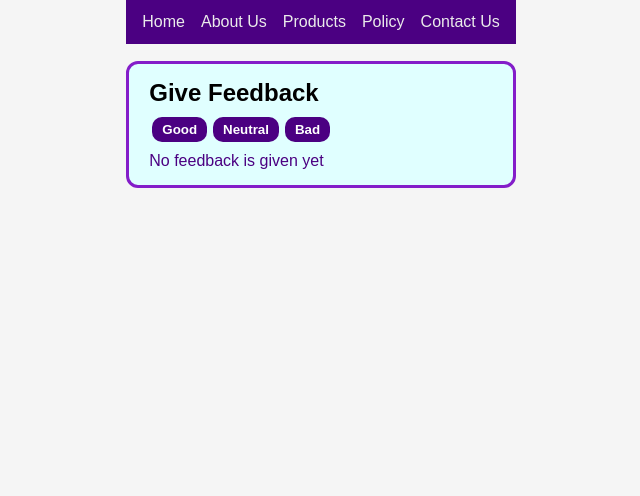
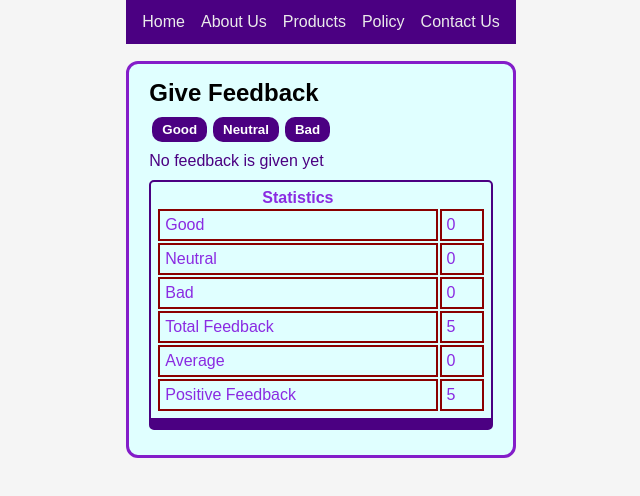
Before and after one commit to NaderBhrr/FullstackOPEN2021, a React app in the folder part01/ex1.6-1.14/: page / in a window 1280 px wide. Shown: the whole page, without its empty margins (319-959 px from the left). Built offline with nearby package versions, Linux system fonts and the light colour scheme.

Commit message:
:sparkles: Create the evenet hadnler "handleFeedback" to manage stats

```diff
--- a/part01/ex1.6-1.14/src/components/App.js
+++ b/part01/ex1.6-1.14/src/components/App.js
@@ -4,6 +4,8 @@ import Header from './Header/Header';
 import RatingButton from './RatingButton/RatingButton';
 import RatingStats from './RatingStats/RatingStats';
 import NavBar from './NavBar/NavBar';
+import Table from './Table/Table';
+
 const App = () => {
   const [goodRate, setGoodRate] = useState(0);
   const [badRate, setBadRate] = useState(0);
@@ -17,13 +19,25 @@ const App = () => {
 
   const positiveFeedback = totalFeedback === 0 ? 0 : goodRate / totalFeedback;
 
+  const handleFeedback = (ratingText) => (_event) =>
+    ratingText === 'Good'
+      ? setGoodRate(goodRate + 1)
+      : ratingText === 'Neutral'
+      ? setNeutralRate(neutralRate + 1)
+      : ratingText === 'Bad'
+      ? setBadRate(badRate + 1)
+      : null;
+
   return (
     <>
       <NavBar />
       <main className='App '>
-        <Header text='Give Feedback' size={4} />
+        <Header text='Give Feedback' />
         <span className='buttons'>
-          <RatingButton text='Good' />
+          <RatingButton
+            text='Good'
+            handleRatingsStats={handleFeedback('Good')}
+          />
           <RatingButton text='Neutral' />
           <RatingButton text='Bad' />
         </span>
@@ -39,6 +53,12 @@ const App = () => {
             <RatingStats text='Positive Feedback' value={positiveFeedback} />
           </div>
         </section>
+        <Table
+          goodRate={goodRate || 0}
+          neutralRate={neutralRate || 0}
+          badRate={badRate || 0}
+          averageScore={averageScore || 0}
+        />
       </main>
     </>
   );
--- a/part01/ex1.6-1.14/src/components/RatingButton/RatingButton.css
+++ b/part01/ex1.6-1.14/src/components/RatingButton/RatingButton.css
@@ -14,5 +14,4 @@ button {
 
 button:hover {
   background-color: chocolate;
-  margin: 70px;
 }
--- a/part01/ex1.6-1.14/src/components/RatingButton/RatingButton.js
+++ b/part01/ex1.6-1.14/src/components/RatingButton/RatingButton.js
@@ -1,6 +1,8 @@
 import React from 'react';
 import './RatingButton.css';
 
-const RatingButton = ({ text }) => <button>{text}</button>;
+const RatingButton = ({ text, handleRatingsStats }) => (
+  <button onClick={handleRatingsStats}>{text}</button>
+);
 
 export default RatingButton;
--- a/part01/ex1.6-1.14/src/components/Table/Table.css
+++ b/part01/ex1.6-1.14/src/components/Table/Table.css
@@ -1,6 +1,19 @@
+table {
+  color: blueviolet;
+  border: 2px solid indigo;
+  padding: 5px;
+  margin: 10px 0;
+  border-bottom-width: 12px;
+  border-radius: 5px;
+  width: 100%;
+}
+
+thead {
+  text-align: center;
+  font-weight: bolder;
+}
+
 table td {
-  color: orange;
-  border: 2px solid chocolate;
-  border-color: chocolate;
+  border: 2px solid darkred;
   padding: 5px;
 }
--- a/part01/ex1.6-1.14/src/components/Table/Table.js
+++ b/part01/ex1.6-1.14/src/components/Table/Table.js
@@ -1,35 +1,27 @@
 import React from 'react';
 import './Table.css';
 
-const Table = () => {
+const TableRow = ({ text, value }) => {
+  return (
+    <tr>
+      <td>{text}</td>
+      <td>{value}</td>
+    </tr>
+  );
+};
+
+const Table = ({ ...props }) => {
+  const { goodRate, neutralRate, badRate, averageScore } = props;
   return (
     <table>
-      <thead></thead>
+      <thead>Statistics</thead>
       <tbody>
-        <tr>
-          <td>Good</td>
-          <td>5</td>
-        </tr>
-        <tr>
-          <td>Neutral</td>
-          <td>2</td>
-        </tr>
-        <tr>
-          <td>Bad</td>
-          <td>3</td>
-        </tr>
-        <tr>
-          <td>Total Feedback</td>
-          <td>1</td>
-        </tr>
-        <tr>
-          <td>Average</td>
-          <td>1</td>
-        </tr>
-        <tr>
-          <td>Positive Feedback</td>
-          <td>3</td>
-        </tr>
+        <TableRow text='Good' value={goodRate} />
+        <TableRow text='Neutral' value={neutralRate} />
+        <TableRow text='Bad' value={badRate} />
+        <TableRow text='Total Feedback' value={5} />
+        <TableRow text='Average' value={averageScore} />
+        <TableRow text='Positive Feedback' value={5} />
       </tbody>
     </table>
   );
```
